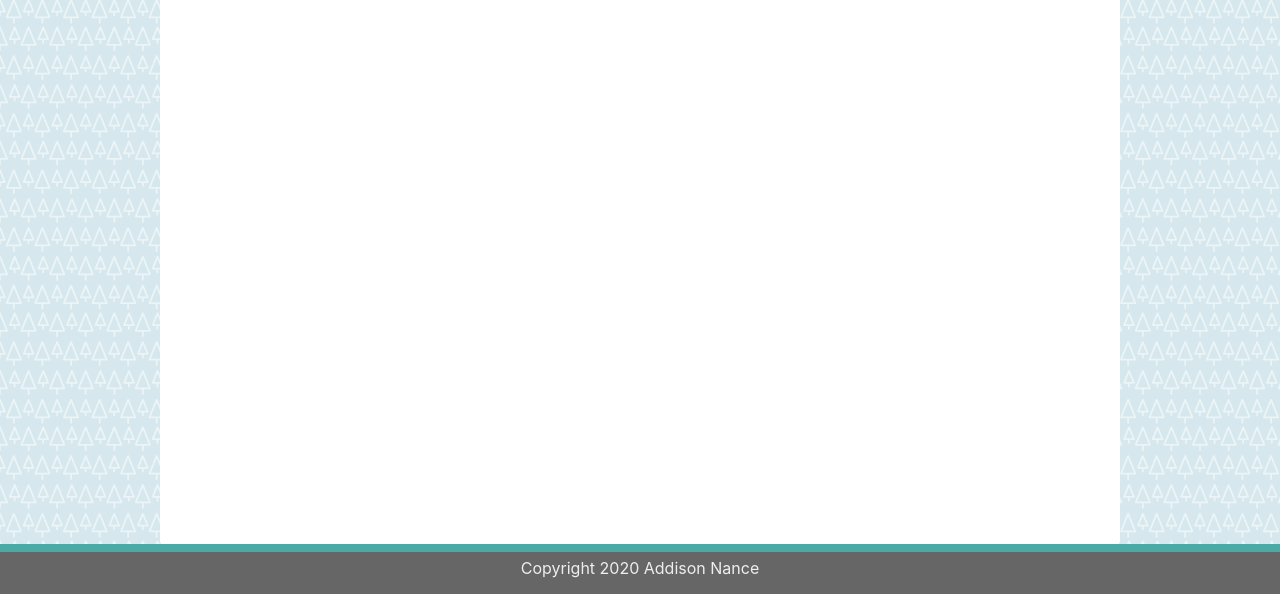
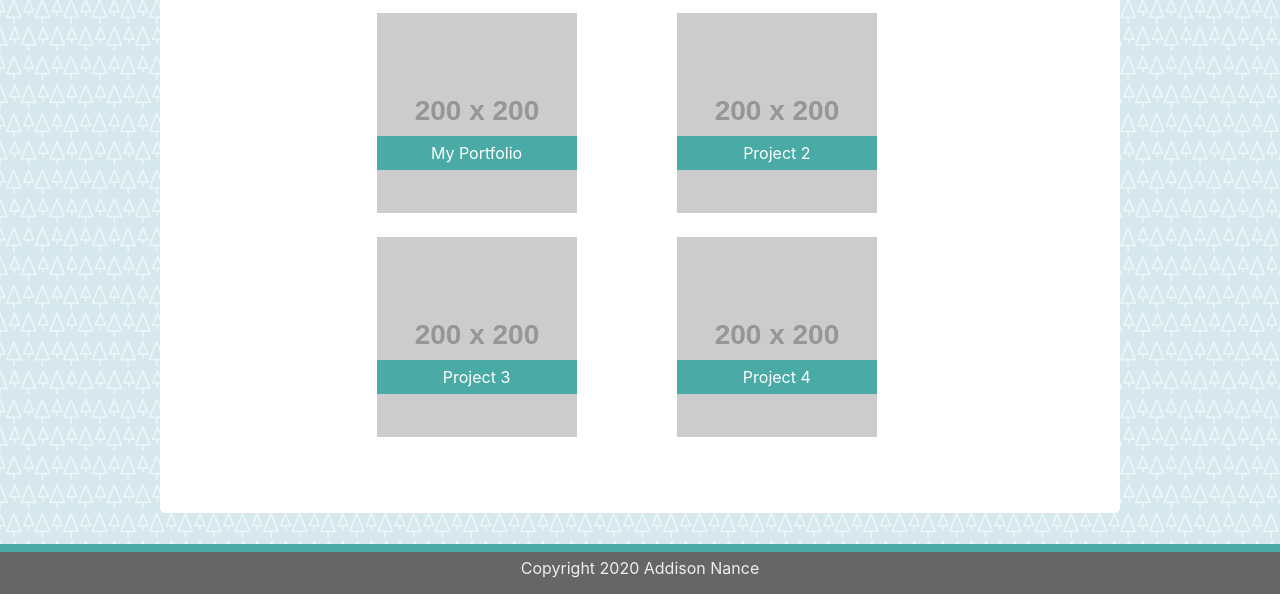
Before and after one commit to Addison-Nance/Basic-Portfolio, a plain HTML site: page portfolio.html in a window 1280 px wide. Shown: the part 206-800 px from the top of the page. Drawn offline with nearby package versions, Linux system fonts and the light colour scheme; placeholder pictures from the web are drawn by us.

Commit message:
Finishing up layout for Portfolio page

```diff
--- a/Assets/CSS/style-master.css
+++ b/Assets/CSS/style-master.css
@@ -18,6 +18,7 @@
 .myname {
   color: #ffffff;
   position: relative;
+  text-align:center;
 
 }
 .footer2 {
@@ -53,8 +54,8 @@
 .bodybox1 {
   background-color: #ffffff;
   width: 960px;
-  height: auto;
-  padding-bottom: 50%;
+  height:auto;
+  padding-bottom:75px;
   margin-left:auto;
   margin-right:auto;
   border:1px solid #ffffff;
@@ -64,6 +65,7 @@
 h1 {
   color: #4aaaa5;
   font-family: "Georgia", Times, "Times New Roman", serif;
+
 }
 ul {
   float:right;
@@ -72,3 +74,6 @@ ul {
 li{
   border:1px;
 }
+.pagetitle{
+  margin:10px;
+}
--- /dev/null
+++ b/Assets/CSS/style-portfolio.css
@@ -0,0 +1,76 @@
+.mycontainer5{
+    position:relative;
+    display:inline-block;
+    margin-left:22.5%;
+}
+.mycontainer5text{
+    position: absolute;
+    top:70%;
+    left:50%;
+    transform: translate(-50%, -50%);
+    background-color:#4aaaa5;
+    color:#fff;
+    width:100%;
+    text-align:center;
+    padding-top:5px;
+    padding-bottom:5px;
+
+}
+img {
+    opacity: 1.0;
+  }
+
+  img:hover {
+    opacity: 0.5;
+  }
+  .mycontainer4{
+    position:relative;
+    display:inline-block;
+    margin-left:10%;
+}
+.mycontainer4text{
+    position: absolute;
+    top:70%;
+    left:50%;
+    transform: translate(-50%, -50%);
+    background-color:#4aaaa5;
+    color:#fff;
+    width:100%;
+    text-align:center;
+    padding-top:5px;
+    padding-bottom:5px;
+}
+.mycontainer3{
+        position:relative;
+        display:inline-block;
+        margin-left:22.5%;
+    }
+.mycontainer3text{
+        position: absolute;
+        top:70%;
+        left:50%;
+        transform: translate(-50%, -50%);
+        background-color:#4aaaa5;
+        color:#fff;
+        width:100%;
+        text-align:center;
+        padding-top:5px;
+        padding-bottom:5px;
+}
+.mycontainer2{
+    position:relative;
+    display:inline-block;
+    margin-left:10%;
+}
+.mycontainer2text{
+    position: absolute;
+    top:70%;
+    left:50%;
+    transform: translate(-50%, -50%);
+    background-color:#4aaaa5;
+    color:#fff;
+    width:100%;
+    text-align:center;
+    padding-top:5px;
+    padding-bottom:5px;
+}
--- a/portfolio.html
+++ b/portfolio.html
@@ -13,7 +13,7 @@
       href="https://fonts.googleapis.com/css?family=Roboto&display=swap"
       rel="stylesheet"
     />
-    <!-- <link rel="stylesheet" type="text/css" href="assets/css/style-index.css" /> -->
+    <link rel="stylesheet" type="text/css" href="assets/css/style-portfolio.css" />
     <link rel="stylesheet" type="text/css" href="assets/css/style-master.css" />
   </head>
   <body
@@ -40,8 +40,35 @@
       </div>
     </header>
     <div class="bodybox1">
+      <h1 class='pagetitle'>My Portfolio</h1>
+      <p>My portfolio is constantly updated. Please Contact me for more information about new projects!</p>
 
-    </div>
+        <div class='mycontainer5'>
+          <img src='https://via.placeholder.com/200' alt='placeholder'>
+          <div class='mycontainer5text'>
+            My Portfolio
+          </div>
+        </div>
+        <div class='mycontainer4'>
+          <img src='https://via.placeholder.com/200'alt='placeholder'>
+          <div class='mycontainer4text'>
+            Project 2
+          </div>
+        </div>
+        <br>
+        <br>
+        <div class='mycontainer3'>
+          <img src='https://via.placeholder.com/200'alt='placeholder'>
+          <div class='mycontainer3text'>
+            Project 3
+          </div>
+        </div>
+        <div class='mycontainer2'>
+          <img src='https://via.placeholder.com/200'alt='placeholder'>
+          <div class='mycontainer2text'>
+            Project 4
+          </div>
+        </div>
     <div class="footer1">
       <div class="footer2">
         <footer>
```
Also changed, not shown: Assets/CSS/style-contact.css (+7 -0 lines), contact.html (+3 -3 lines), index.html (+9 -49 lines), Assets/images/nightlife-q-c-200-200-7.jpg (added), portfolio.css (added), style-portfolio.css (added).
